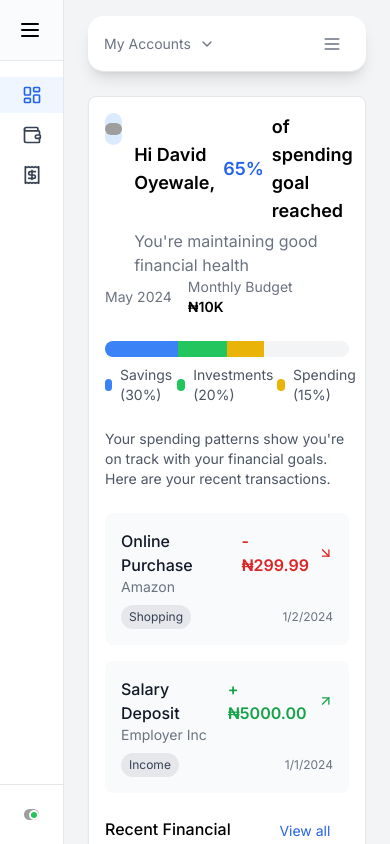
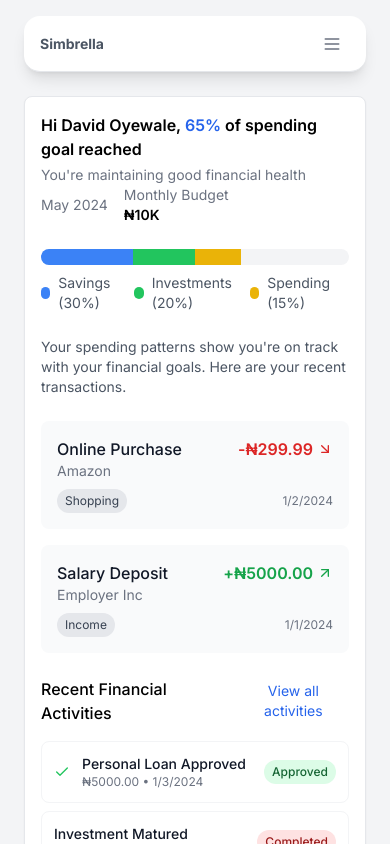
Before and after one commit to davidwale/fintech-ui, a Next.js app: page / in a window 390 px wide. Shown: the top 844 px of the page. Built offline with nearby package versions, Linux system fonts and the light colour scheme; grey boxes are pictures that could not be loaded.

Commit message:
added responsiveness

```diff
--- a/app/account/page.tsx
+++ b/app/account/page.tsx
@@ -58,7 +58,7 @@ export default function Account() {
 
                                 {/* Tabs */}
                                 <div className="border-b border-gray-200 mt-6">
-                                    <nav className="flex gap-4">
+                                    <nav className="flex gap-6 sm:gap:4">
                                         {tabs.map((tab) => (
                                             <button
                                                 key={tab.id}
@@ -69,11 +69,12 @@ export default function Account() {
                                                     }`}
                                             >
                                                 <tab.icon className="w-4 h-4" />
-                                                {tab.label}
+                                                <span className="hidden sm:inline">{tab.label}</span>
                                             </button>
                                         ))}
                                     </nav>
                                 </div>
+
 
                                 {/* Tab Content */}
                                 <div className="mt-6">
--- a/app/components/RecentTransactionsList.tsx
+++ b/app/components/RecentTransactionsList.tsx
@@ -1,4 +1,5 @@
 import { ArrowUpRight, ArrowDownRight } from 'lucide-react'
+import { useRouter } from 'next/navigation'
 
 interface Transaction {
     id: number
@@ -14,11 +15,15 @@ interface RecentTransactionsListProps {
 }
 
 export function RecentTransactionsList({ transactions }: RecentTransactionsListProps) {
+    const router = useRouter()
+
     return (
         <div className="bg-white rounded-lg shadow-sm border border-gray-200 p-4">
             <div className="flex justify-between items-center mb-4">
                 <h2 className="text-lg font-semibold">Recent Transactions</h2>
-                <button className="text-sm text-blue-600 hover:text-blue-700">
+                <button
+                    onClick={() => router.push('/transactions')}
+                    className="text-sm text-blue-600 hover:text-blue-700">
                     View all transactions
                 </button>
             </div>
--- a/app/components/dashboard-layout.tsx
+++ b/app/components/dashboard-layout.tsx
@@ -10,7 +10,7 @@ export default function DashboardLayout({ children }: { children: React.ReactNod
   return (
     <div className="bg-gray-100">
       <Sidebar expanded={expanded} setExpanded={setExpanded} />
-      <div className={`transition-all duration-300 ml-16 ${expanded ? 'lg:ml-64' : ''}`}>
+      <div className={`transition-all duration-300 md:ml-16 ${expanded ? 'lg:ml-64' : ''}`}>
         <Navbar />
         <main className="min-h-[calc(100vh-3.5rem)] flex items-center justify-center">
           {children}
--- a/app/components/navbar.tsx
+++ b/app/components/navbar.tsx
@@ -25,8 +25,7 @@ export function Navbar() {
         <div className="h-14 bg-white border-b border-gray-200 flex items-center shadow-lg rounded-2xl text-xs mt-4 mx-6 px-4 gap-2 relative">
             {/* Left section - Always visible */}
             <div className="flex items-center gap-2 min-w-[100px]">
-                <span className="text-sm text-gray-500">My Accounts</span>
-                <ChevronDown className="h-4 w-4 text-gray-500" />
+                <span className="text-sm text-gray-600 font-bold">Simbrella</span>
             </div>
 
             {/* Mobile menu button */}
--- a/app/components/sidebar.tsx
+++ b/app/components/sidebar.tsx
@@ -25,8 +25,8 @@ export function Sidebar({ expanded, setExpanded }: SidebarProps) {
 
     return (
         <nav
-            className={`fixed left-0 top-0 h-full bg-white border-r border-gray-200
-        transition-all duration-300 ease-in-out z-50 flex flex-col
+            className={`fixed left-0 hidden top-0 h-full bg-white border-r border-gray-200
+        transition-all duration-300 ease-in-out z-50 md:flex flex-col
         ${expanded ? 'w-64 shadow-lg' : 'w-16'}`}
         >
             <div className="sticky top-0 bg-gray-50/75 border-b border-gray-200 p-3">
@@ -70,12 +70,12 @@ export function Sidebar({ expanded, setExpanded }: SidebarProps) {
                         className={`flex items-center gap-3 p-2 rounded-lg hover:bg-gray-100 transition-colors
             ${pathname === '/account' ? 'bg-gray-100' : ''}`}
                     >
-                        <div className="relative">
+                        <div>
                             <Image
                                 src={user.avatar}
                                 alt={user.name}
                                 width={32}
-                                height={32}
+                                height={30}
                                 className="rounded-full"
                             />
                             <div className="absolute bottom-0 right-0 w-2.5 h-2.5 bg-green-500 border-2 border-white rounded-full"></div>
--- a/app/loans/page.tsx
+++ b/app/loans/page.tsx
@@ -66,7 +66,7 @@ export default function Loans() {
 
                         {/* Tabs */}
                         <div className="border-b border-gray-200 mb-6">
-                            <nav className="flex gap-4">
+                            <nav className="flex gap-0 md:gap-4">
                                 {['all', 'active', 'pending', 'completed'].map((tab) => (
                                     <button
                                         key={tab}
--- a/app/page.tsx
+++ b/app/page.tsx
@@ -6,7 +6,6 @@ import { TransactionCard } from './components/TransactionCard'
 import { LoanActivityCard } from './components/LoanActivityCard'
 import { SpendingProgressBar } from './components/SpendingProgressBar'
 import { RecentTransactionsList } from './components/RecentTransactionsList'
-import Image from 'next/image'
 import DashboardLayout from './components/dashboard-layout'
 import { UserContext } from './context/UserContext'
 
@@ -19,26 +18,11 @@ export default function Home() {
         <div className="bg-white rounded-lg shadow-sm border w-full border-gray-200 p-4">
           <div className="flex flex-col md:flex-row items-start justify-between mb-6">
             <div className="flex items-start gap-3">
-              {user ? (
-                <>
-                  <div className="h-8 w-8 rounded-full bg-blue-100 flex items-center justify-center">
-                    <Image
-                      src={user.avatar}
-                      alt="profile"
-                      width={32}
-                      height={32}
-                      className="rounded-full"
-                    />
-                  </div>
-                </>
-              ) : (
-                null
-              )}
               <div>
-                <h1 className="text-lg md:text-xl font-semibold flex items-center gap-2">
-                  Hi {user?.name}, <span className="text-blue-600">{mockFinanceData.achieved}%</span> of spending goal reached
+                <h1 className="text-base md:text-xl font-semibold">
+                  Hi {user?.name}, <span className="text-blue-600"> {mockFinanceData.achieved}% </span> of spending goal reached
                 </h1>
-                <p className="text-gray-500 mt-1">
+                <p className="text-gray-500 text-sm md:text-lg mt-1">
                   You're maintaining good financial health
                 </p>
               </div>
```
